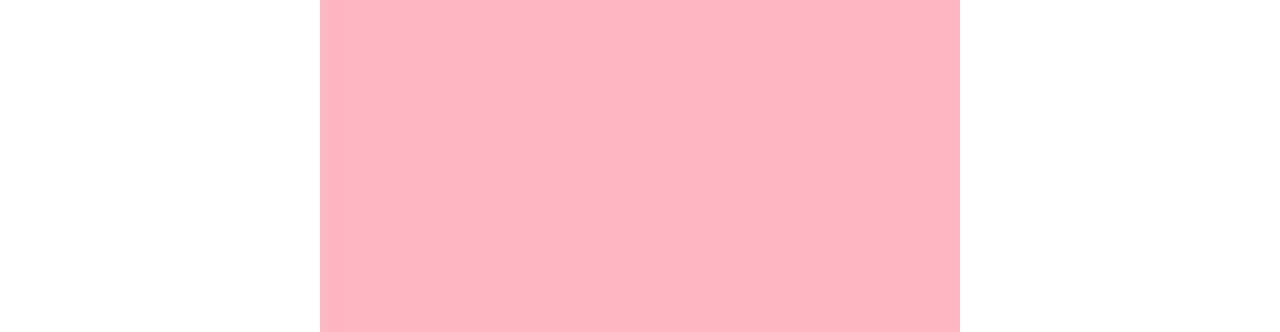
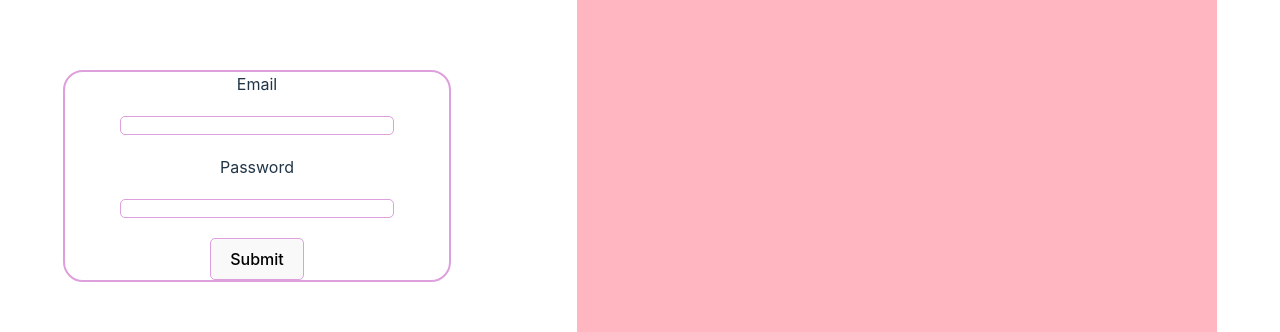
Before and after one commit to harry177/chatter, a React (Vite) app: page / in a window 1280 px wide. Both pictures are taken after typing "Sample", "name@example.com", "Sample" into the empty fields and a click on the button "Submit". Shown: the part 224-556 px from the top of the page. Built offline with nearby package versions, Linux system fonts and the light colour scheme; no server answers.

Commit message:
feat: add sign-in form, conditioonal switching between forms

```diff
--- a/src/Components/CommonView/CommonView.tsx
+++ b/src/Components/CommonView/CommonView.tsx
@@ -2,29 +2,39 @@ import React, { useState } from 'react';
 import './CommonView.scss';
 import { Header } from '../Header/Header';
 import { EntryLogo } from '../EntryLogo/EntryLogo';
-import { EntryForm } from '../EntryForm/EntryForm';
+import { SignUpForm } from '../SignUpForm/SignUpForm';
+import { SignInForm } from '../SignInForm/SignInForm';
 import { Footer } from '../Footer/Footer';
 import { Chat } from '../Chat/Chat';
 
 export const CommonView = () => {
-  const [param, setParam] = useState(false);
+  const [register, setRegister] = useState(false);
+  const [login, setLogin] = useState(false);
   const [data, setData] = useState('');
 
-  const handleParamChange = (param: React.SetStateAction<boolean>) => {
-    setParam(param);
+  const handleSignUpChange = (param: React.SetStateAction<boolean>) => {
+    setRegister(param);
   };
 
   const handleDataChange = (data: React.SetStateAction<string>) => {
     setData(data);
   };
 
+  const handleSignInChange = (param: React.SetStateAction<boolean>) => {
+    setLogin(param);
+  };
+
+  const isUser = localStorage.getItem('user');
+  console.log(isUser);
+
   return (
     <div className="general">
       <Header user={data} />
       <div className="central">
-        <EntryLogo param={param} />
-        <EntryForm setProps={handleParamChange} setName={handleDataChange} />
-        <Chat open={param} />
+        <EntryLogo param={register || login} />
+        {!isUser && <SignUpForm setProps={handleSignUpChange} setName={handleDataChange} />}
+        {isUser && <SignInForm setProps={handleSignInChange} />}
+        <Chat open={register || login} />
       </div>
       <Footer />
     </div>
--- /dev/null
+++ b/src/Components/SignInForm/SignInForm.tsx
@@ -0,0 +1,31 @@
+import React, { useState } from 'react';
+import './SignInFormStyles.scss';
+
+interface IProps {
+  setProps: React.Dispatch<React.SetStateAction<boolean>>;
+}
+
+export const SignInForm: React.FC<IProps> = ({ setProps }) => {
+  const [state, setState] = useState(true);
+
+  if (!state) {
+    return null;
+  }
+
+  const handleSubmit = () => {
+    setState(false);
+    setProps(true);
+  };
+
+  return (
+    <form className="form" onSubmit={handleSubmit}>
+      <label htmlFor="email">Email</label>
+      <input type="email" id="email" className="form-field email-input"></input>
+      <label htmlFor="password">Password</label>
+      <input type="text" id="password" className="form-field password-input"></input>
+      <button type="submit" className="submit-button">
+        Submit
+      </button>
+    </form>
+  );
+};
--- a/src/Components/EntryForm/EntryForm.tsx
+++ b/src/Components/SignUpForm/SignUpForm.tsx
@@ -1,12 +1,12 @@
 import React, { ChangeEvent, useState } from 'react';
-import './EntryFormStyles.scss';
+import './SignUpFormStyles.scss';
 
 interface IProps {
   setProps: React.Dispatch<React.SetStateAction<boolean>>;
   setName: React.Dispatch<React.SetStateAction<string>>;
 }
 
-export const EntryForm: React.FC<IProps> = ({ setProps, setName }) => {
+export const SignUpForm: React.FC<IProps> = ({ setProps, setName }) => {
   const [state, setState] = useState(true);
   const [data, setData] = useState('');
 
@@ -18,14 +18,15 @@ export const EntryForm: React.FC<IProps> = ({ setProps, setName }) => {
     setState(false);
     setProps(true);
     setName(data);
-    createUser();
+    localStorage.setItem('user', data);
+    //createUser();
   };
 
   const handleInput = (event: ChangeEvent<HTMLInputElement>) => {
     setData(event.target.value);
   };
 
-  async function createUser() {
+  /*async function createUser() {
     const response = await fetch('http://localhost:3000/api/users', {
       method: 'POST',
       headers: { Accept: 'application/json', 'Content-Type': 'application/json' },
@@ -38,7 +39,7 @@ export const EntryForm: React.FC<IProps> = ({ setProps, setName }) => {
       const user = await response.json();
       console.log(user);
     }
-  }
+  }*/
 
   return (
     <form className="form" onSubmit={handleSubmit}>
@@ -53,7 +54,7 @@ export const EntryForm: React.FC<IProps> = ({ setProps, setName }) => {
       <input type="email" id="email" className="form-field email-input"></input>
       <label htmlFor="password">Password</label>
       <input type="text" id="password" className="form-field password-input"></input>
-      <label htmlFor="email">Confirmation</label>
+      <label htmlFor="confirm">Confirmation</label>
       <input type="checkbox" id="confirm" className="form-field confirm-input"></input>
       <button type="submit" className="submit-button">
         Submit
```
Also changed, not shown: src/Components/SignInForm/SignInFormStyles.scss (added), src/Components/SignUpForm/SignUpFormStyles.scss (renamed from src/Components/EntryForm/EntryFormStyles.scss).
